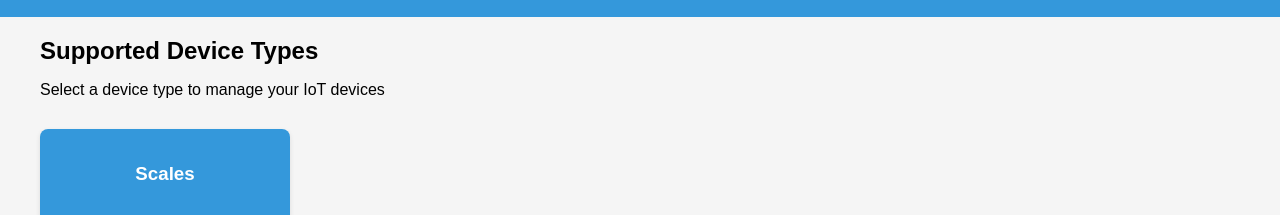
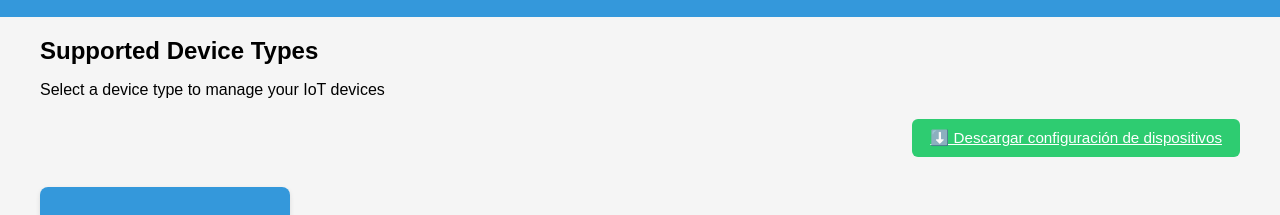
Before and after one commit to andrerfz/iotpilot, a website: page app/public/index.html in a window 1280 px wide. Shown: the part 92-307 px from the top of the page. Drawn offline with Linux system fonts and the light colour scheme.

Commit message:
feat(devices): add device configuration export endpoint and download button
  Add GET /api/devices/export that returns all devices as a JSON
  attachment with metadata (hostname, version, export timestamp). The
  endpoint is registered before /api/devices/:id so Express routes it
  correctly.

  Add a download button on the home page that triggers the export via
  Content-Disposition, letting users back up their device configuration
  without shell access to the Pi.

```diff
--- a/app/public/index.html
+++ b/app/public/index.html
@@ -74,7 +74,25 @@
             color: #666;
             font-size: 0.9em;
         }
-    </style>
+        .toolbar {
+            margin-top: 20px;
+            display: flex;
+            justify-content: flex-end;
+        }
+        .btn {
+            background-color: #2ecc71;
+            color: white;
+            border: none;
+            padding: 10px 18px;
+            border-radius: 6px;
+            font-size: 0.95em;
+            cursor: pointer;
+            transition: background-color 0.2s ease;
+        }
+        .btn:hover {
+            background-color: #27ae60;
+        }
+</style>
 </head>
 <body>
 <header>
@@ -85,6 +103,10 @@
 <div class="container">
     <h2>Supported Device Types</h2>
     <p>Select a device type to manage your IoT devices</p>
+
+    <div class="toolbar">
+        <a class="btn" href="/api/devices/export">⬇️ Descargar configuración de dispositivos</a>
+    </div>
 
     <div class="device-grid">
         <div class="device-card" onclick="window.location.href='devices/scale.html'">
```
Also changed, not shown: app/server.js (+21 -0 lines), 1 other file.
